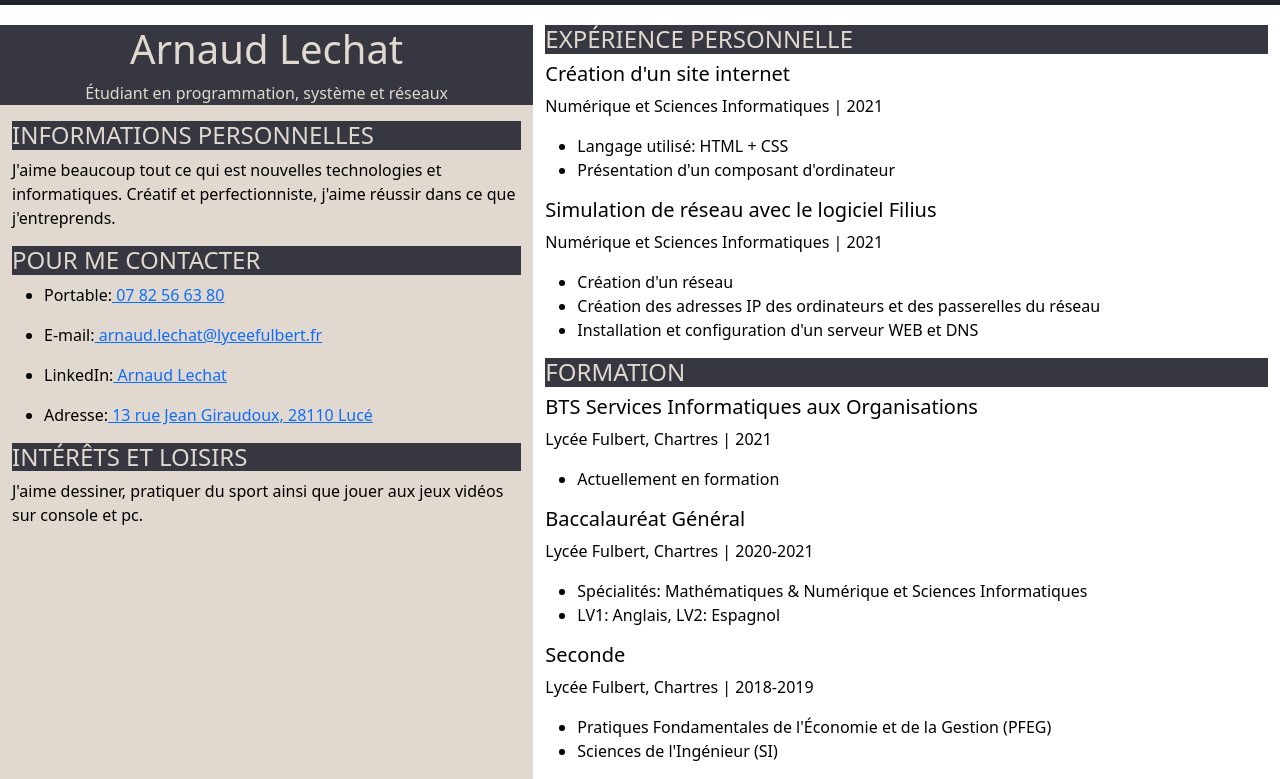
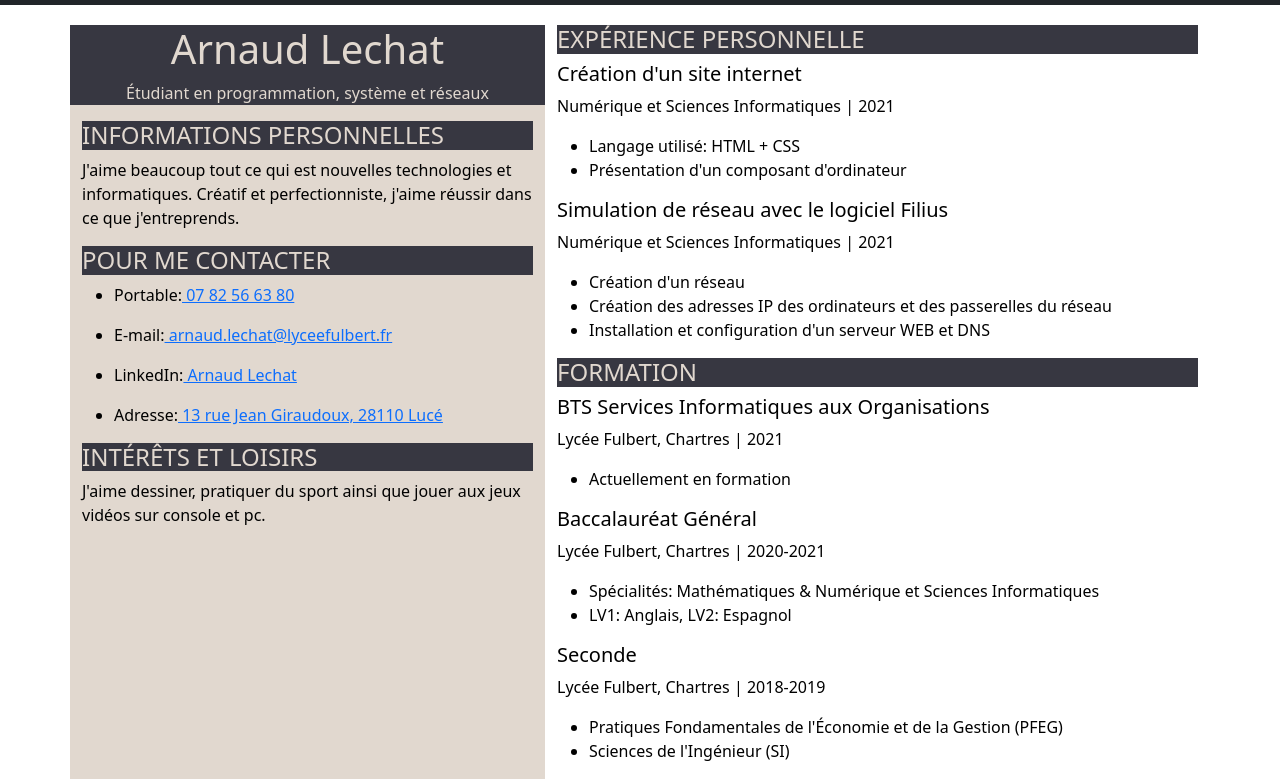
Before and after one commit to 4rn4ud/CV, a plain HTML site: page CV_AL.html in a window 1280 px wide. Shown: the part 51-830 px from the top of the page. Drawn offline with nearby package versions, Linux system fonts and the light colour scheme.

Commit message:
Update CV_AL.html

```diff
--- a/CV_AL.html
+++ b/CV_AL.html
@@ -41,7 +41,7 @@
 
 
 
-        <div class="container-fluid", id="global">
+        <div class="container", id="global">
             <div class="row">
                 <div class="col-5", id="part1">
                     <div id="partnoir">
```
